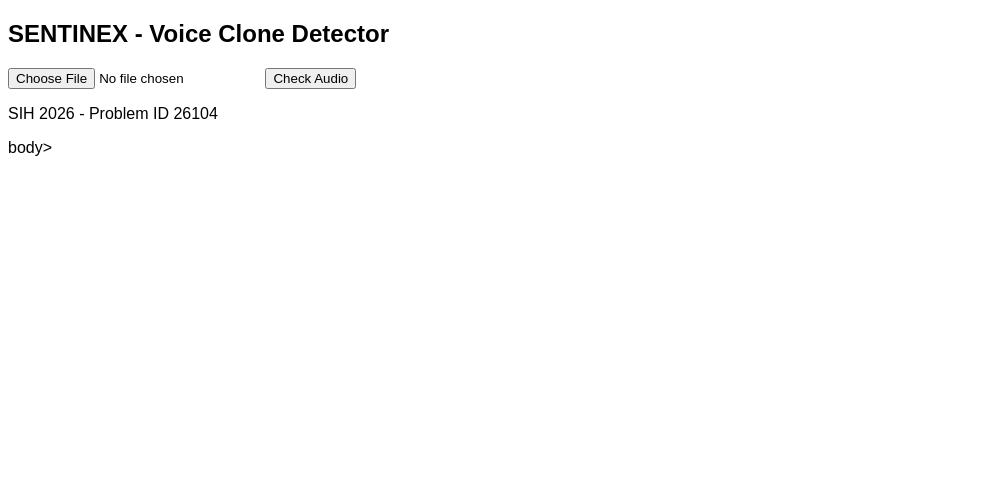
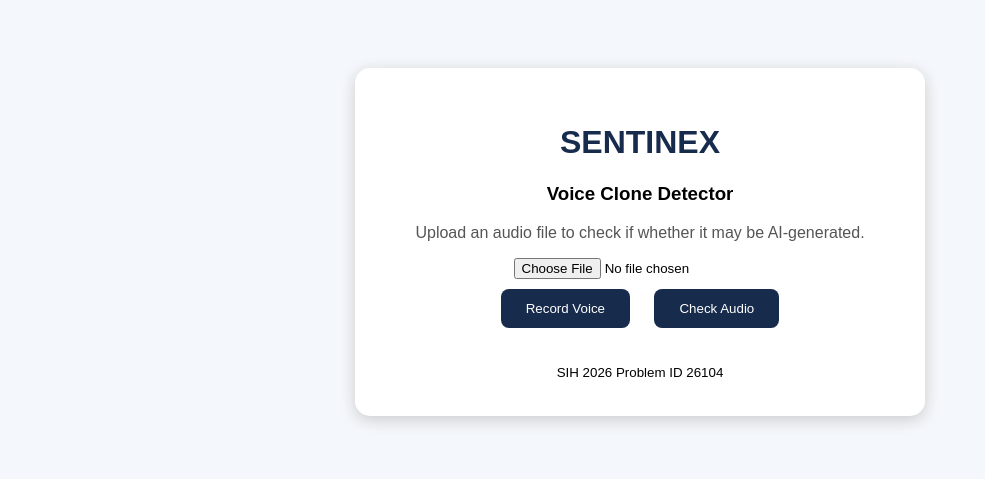
Before and after one commit to kanakpadotra2101-sketch/SENTINEX-SIH26104, a plain HTML site: page static/index.html in a window 1280 px wide. Shown: the whole page, without its empty margins (0-985 px from the left). Drawn offline with Linux system fonts and the light colour scheme.

Commit message:
Updated voice recording and analysis interface

```diff
--- a/static/index.html
+++ b/static/index.html
@@ -1,7 +1,116 @@
 <!DOCTYPE html>
-<html><body style="font-family: Arial;text-align:cenre">
-  <h2> SENTINEX - Voice Clone Detector</h2>
-  <input type="file" id="audio">
-  <button onclick="alert('FAKE Detected 94% - Kashmiri accent mismatch!')">Check Audio</button>
-  <p>SIH 2026 - Problem ID 26104</p>
-</body>body><html>
+<html>
+<head>
+    <title>SENTINEX - Voice Clone Detector</title>
+<style>
+  body {
+    font-family: Arial, sans-serif;
+    background-color: #f4f7fb;
+    text-align: center;
+    padding: 60px;
+  }
+  .box {
+    background : white;
+    border-radius: 15px;
+    box-shadow: 0 4px 15px #cccccc;
+    padding: 35px;
+    max-width: 500px;
+    margin: auto;
+  }
+  h1 {
+    color: #172b4d;
+  }
+  p {
+    color: #555555;
+  }
+  button {
+    background-color: #172b4d;
+    color: white;
+    border: none;
+    padding: 12px 25px;
+    border-radius: 8px;
+    cursor: pointer;
+    margin: 10px;
+  }
+  #result {
+    margin-top: 25px;
+    font-weight: bold;
+  }
+  </style>
+</head>
+<body>
+    <div class="box">
+        <h1>SENTINEX</h1>
+        <h3>Voice Clone Detector</h3>
+        <p>Upload an audio file to check if whether it may be AI-generated.</p>
+        <input type="file" id="audio" accept="audio/*">
+        <br>
+        <button onclick="toggleRecording()">
+          Record Voice</button>
+        <button onclick="checkAudio()">Check Audio</button>
+        <p id="result"></p>
+        <small>SIH 2026 Problem ID 26104</small>
+    </div>
+    <script>
+
+          let recorder = null;
+          let audioChunks = [];
+
+          async function toggleRecording() {
+            if (recorder && recorder.state === "recording") {
+            recorder.stop();
+            return;
+            }
+            try {
+              const stream = await navigator.mediaDevices.getUserMedia({ audio: true });
+
+              recorder = new MediaRecorder(stream);
+              audiochunks = [];
+              recorder.ondataavailable = function(event) {
+                if (event.data.size > 0) {
+                  audioChunks.push(event.data);
+                }
+              };
+              recorder.onstop = function() {
+                stream.getTracks().forEach(function(track) {
+                  track.stop();
+                });
+                if (audioChunks.length === 0) {
+                  document.getElementById("result").innerText = "No audio recorded. Please try again.";
+                  return;
+                }
+                const audioBlob = new Blob(audioChunks, { type: recorder.mimeType });
+                const audioUrl = URL.createObjectURL(audioBlob);
+
+                const audioPlayer = document.createElement("audio");
+                audioPlayer.controls = true;
+                audioPlayer.preload = "auto";
+                audioPlayer.src = audioUrl;
+                document.getElementById("result").innerHTML = "Recording completed!<br>";
+                document.getElementById("result").appendChild(audioPlayer);
+            };
+            recorder.start(1000);
+            document.getElementById("result").innerText = "Recording... Click Record Voice again to stop.";
+            } catch (error) {
+              document.getElementById("result").innerText = "Microphone error: " + error.message;
+            }
+
+          }
+
+        function checkAudio() {
+            document.getElementById("result").innerText = "Analyyzing audio... Please wait.";
+            setTimeout(function() {
+                document.getElementById("result").innerHTML =  `
+                <div class="result-card">
+                  <h3>Analysis Complete</h3>
+                  <p><strong>Potentially AI-Generated</strong></p>
+                  <p>Confidence Score:<strong>94%</strong></p>
+                  <p>Voice Pattern: Unusual variation detected</p>
+                  <small>This is a prototype result.</small>
+                </div>
+                `;
+        }, 1500);
+      }
+    </script>
+</body>
+</html>
```
